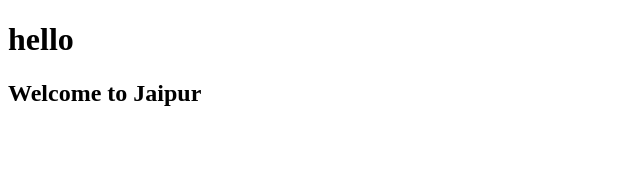
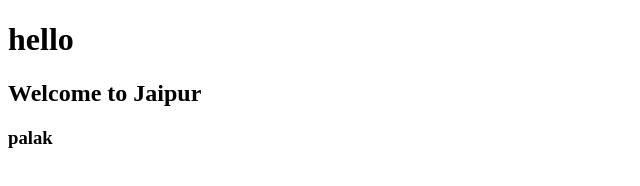
Before and after one commit to Palak2005agarwal/urban-doodle, a plain HTML site: page index.html in a window 1280 px wide. Shown: the full height of the page, 0-640 px from the left. Drawn offline with Linux system fonts and the light colour scheme.

Commit message:
this is day 3 work

```diff
--- a/index.html
+++ b/index.html
@@ -8,5 +8,6 @@
 <body>
     <h1>hello</h1>
     <h2>Welcome to Jaipur</h2>
+    <h3>palak</h3>
 </body>
 </html>
```
Also changed, not shown: arya.txt (added).
